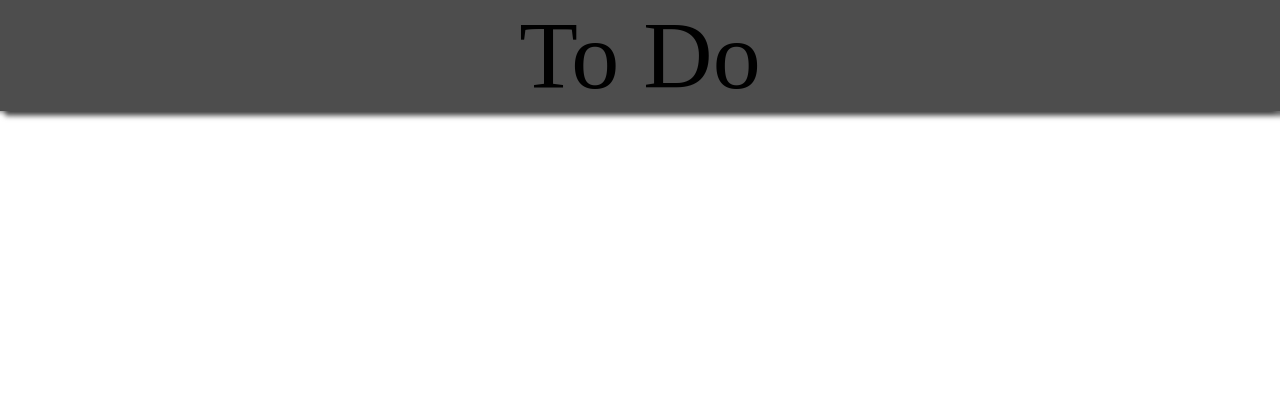
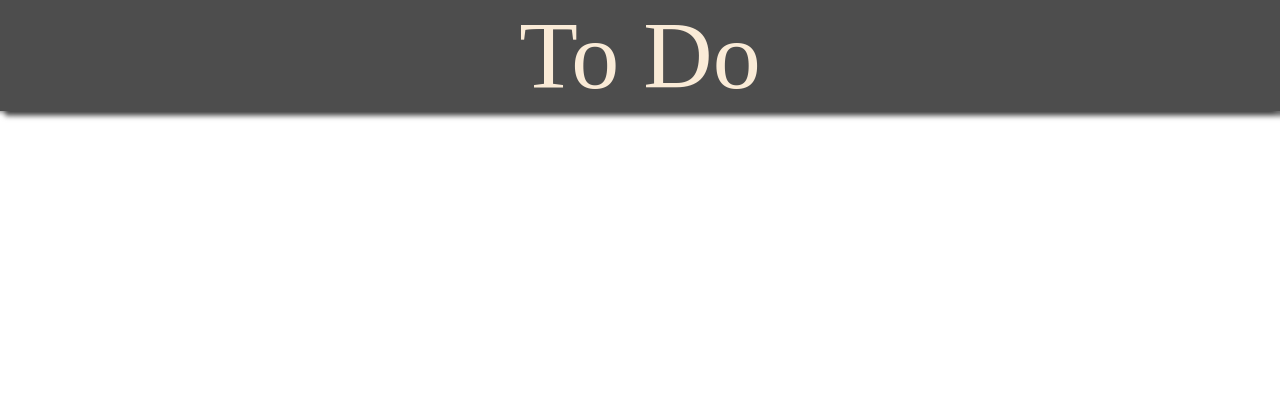
Before and after one commit to sudhanshu-arya/todolist, a Django app: page / in a window 1280 px wide. Shown: the top 420 px of the page. Run offline with Django 3.2, Linux system fonts and the light colour scheme; the visitor is signed in with stand-in values (Sample User, id 1); data that the repository does not hold is empty.

Commit message:
color commit

```diff
--- a/templates/base.html
+++ b/templates/base.html
@@ -11,6 +11,7 @@
     <style>
 
         .top{
+            color: antiquewhite;
             position: fixed;
             top:0;
             left: 0;
@@ -64,7 +65,7 @@
         }
 
         #listinp{
-
+            color: antiquewhite;
             position: fixed;
             bottom: 0;
             left: 0;
```
